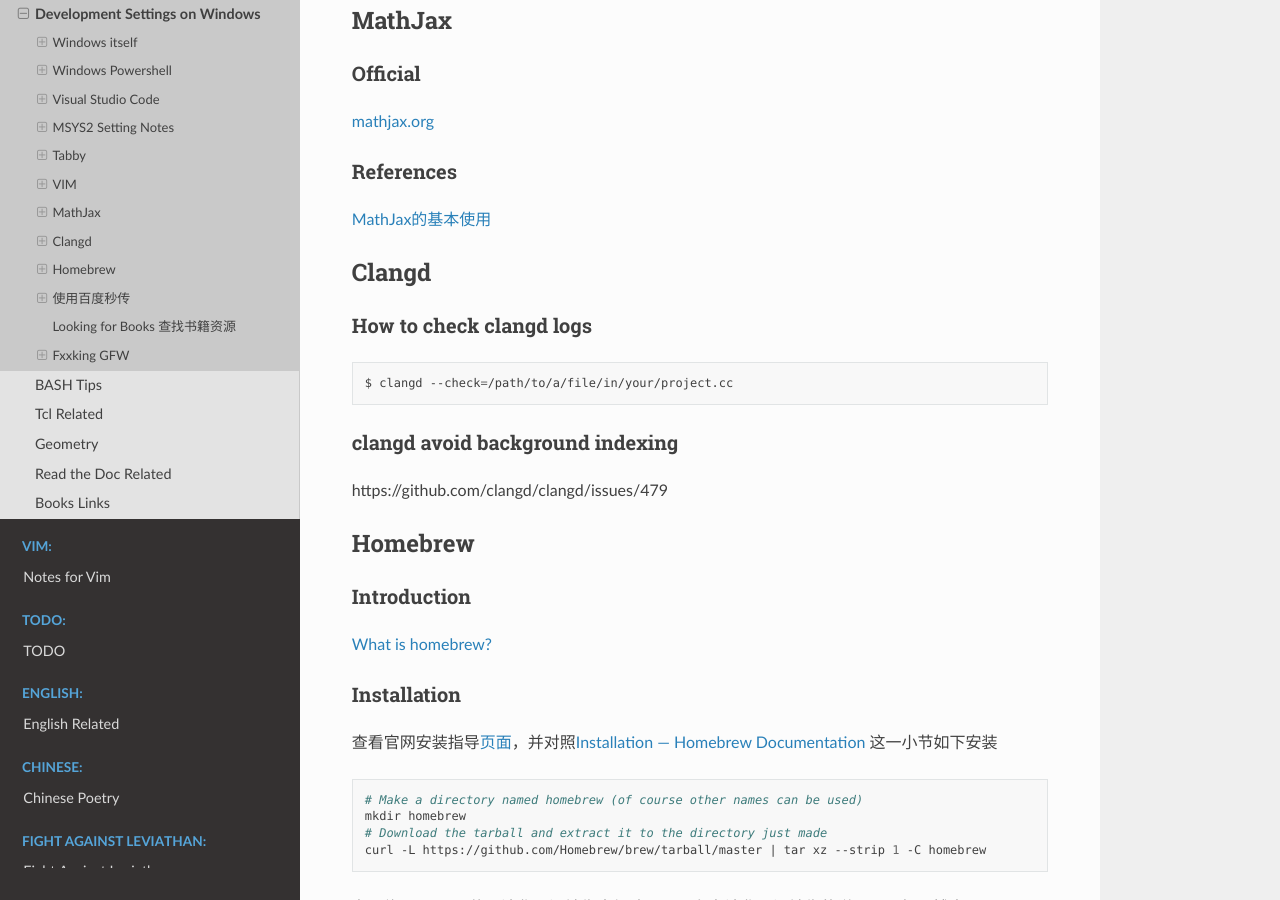
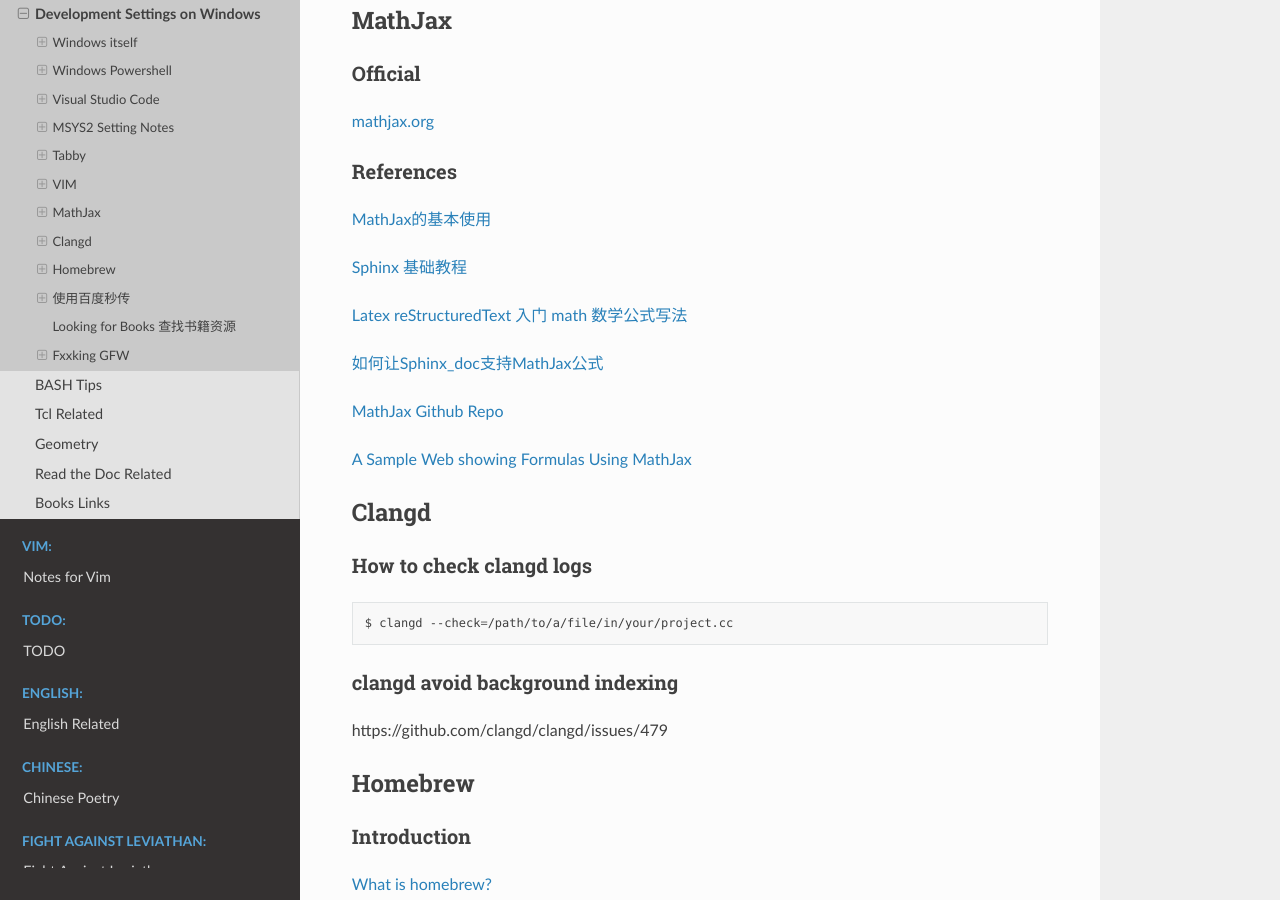
Before and after one commit to Pyrad/pyradnotes, a Sphinx documentation site: the page built from source/Notes/WinDevEnvSetup.md, in a window 1280 px wide and 900 px high, scrolled down 17105 px. Built offline with Sphinx 7.4.7 and the Read the Docs theme 2.0.0, drawn with Linux system fonts in a browser that asks for light colours.

Commit message:
Some URLs to show how to use MathJax in Sphinx

```diff
--- a/source/Notes/WinDevEnvSetup.md
+++ b/source/Notes/WinDevEnvSetup.md
@@ -946,9 +946,25 @@
 
 
 
+
+
 ### References
 
 [MathJax的基本使用](https://www.cnblogs.com/mqingqing123/p/12711372.html)
+
+[Sphinx 基础教程](https://blog.csdn.net/enjoyyl/article/details/97820201)
+
+[Latex reStructuredText 入门 math 数学公式写法](https://blog.csdn.net/neuldp/article/details/52192915)
+
+[如何让Sphinx_doc支持MathJax公式](https://blog.csdn.net/weixin_43590796/article/details/123103215)
+
+[MathJax Github Repo](https://github.com/MathJax/MathJax)
+
+[A Sample Web showing Formulas Using MathJax](https://sphinx-hoverxref.readthedocs.io/en/latest/mathjax.html)
+
+
+
+
 
 
 
```
